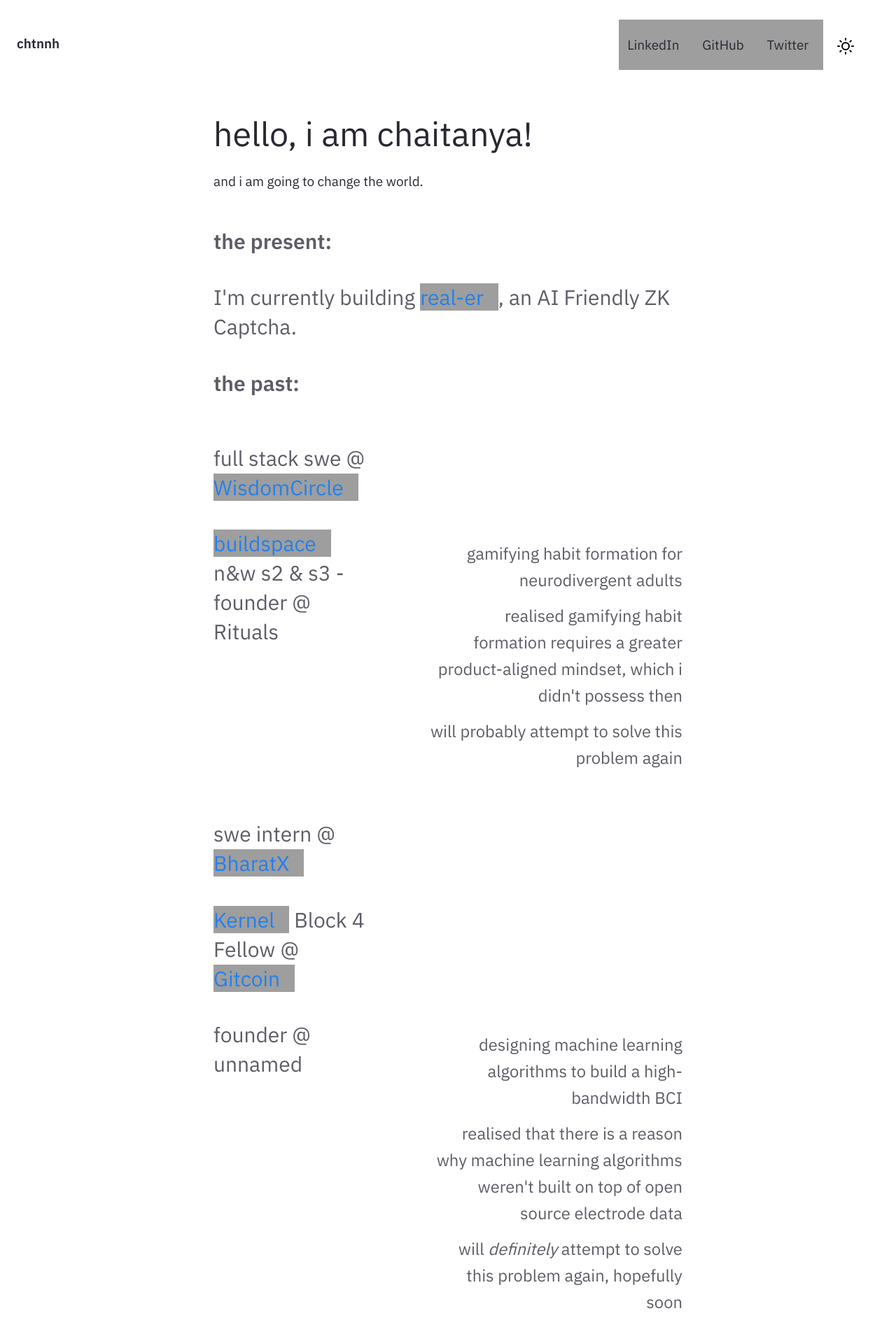
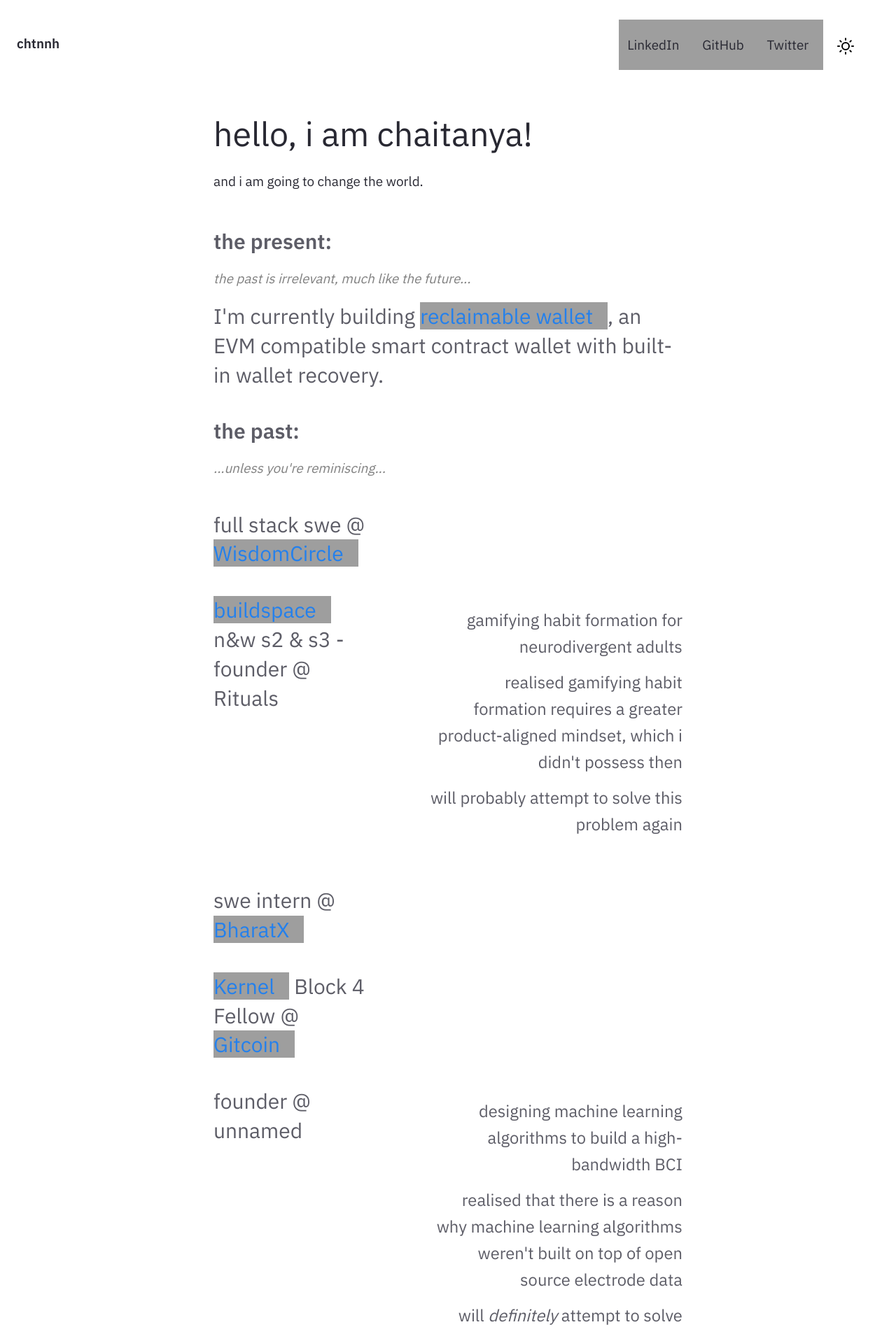
Before and after one commit to chtnnh/chtnnh.github.io, a Jekyll site: the page built from pages/index.md, in a window 1280 px wide, cut to the strip 0-1907 px from the top of the page. Shown: the whole strip at 70% size. Built offline with Jekyll 4.4.1, drawn with Linux system fonts in a browser that asks for light colours; some of the changed text lies outside the part shown; grey boxes are pictures that could not be loaded.

Commit message:
feat: update homepage to reflect new direction

```diff
--- a/_includes/Homepage.html
+++ b/_includes/Homepage.html
@@ -8,7 +8,7 @@
             <em>the past is irrelevant, much like the future...</em>
         </div>
         <h3>
-            I'm currently building <a href="https://github.com/chtnnh/real-er" target="_blank">real-er</a>, an AI Friendly ZK Captcha.
+            I'm currently building <a href="https://github.com/hedr-org/reclaimable-wallet" target="_blank">reclaimable wallet</a>, an EVM compatible smart contract wallet with built-in wallet recovery.
         </h3>
         <h2>the past:</h2>
         <div class="idea"><em>...unless you&#39;re reminiscing...</em></div>
--- a/assets/css/style.css
+++ b/assets/css/style.css
@@ -1592,5 +1592,4 @@
 
 .idea {
     color: gray;
-    display: none;
-}
+}
```
